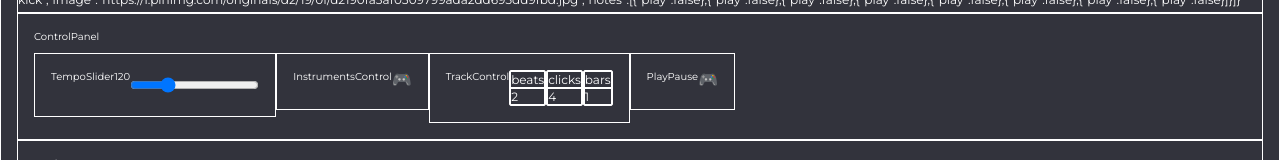
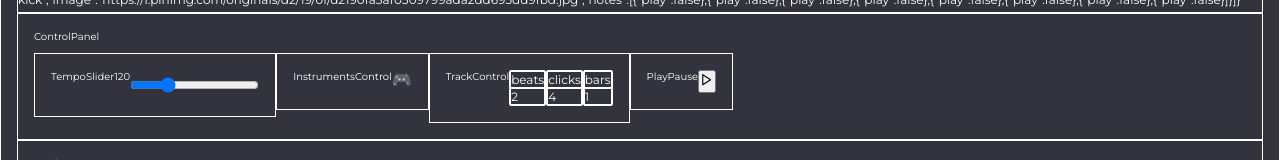
Before and after one commit to mrChernicharo/next-beat2, a Next.js app: page / in a window 1280 px wide. Shown: the part 222-382 px from the top of the page. Built offline with nearby package versions, Linux system fonts and the light colour scheme; a web font is replaced by a local one.

Commit message:
playPause

```diff
--- a/src/pages/components/BeatMaker/Beatmaker.tsx
+++ b/src/pages/components/BeatMaker/Beatmaker.tsx
@@ -6,7 +6,6 @@ import { Track } from './Track/Track';
 
 export default function BeatMaker() {
   const [track, setTrack] = useState<ITrack>(initialTrack);
-  const [isPlaying, setIsPlaying] = useState(false);
   // const [loop, setLoop] = useState(null);
 
   function handleTempoSliderChange(val: number) {
@@ -29,6 +28,10 @@ export default function BeatMaker() {
     setTrack({ ...track, bars: val });
   }
 
+  function handlePlay(val: boolean) {
+    setTrack({ ...track, playing: val });
+  }
+
   return (
     <BeatMakerContainer>
       <span className="component-title">Beat Maker</span>
@@ -39,8 +42,8 @@ export default function BeatMaker() {
           clicks={track.clicks}
           beats={track.beats}
           bars={track.bars}
-          isPlaying={isPlaying}
-          setIsPlaying={setIsPlaying}
+          isPlaying={track.playing}
+          setIsPlaying={handlePlay}
           setTempo={handleTempoSliderChange}
           setClicks={handleClicksChange}
           setBeats={handleBeatsChange}
--- a/src/pages/components/BeatMaker/ControlPanel/ControlPanel.tsx
+++ b/src/pages/components/BeatMaker/ControlPanel/ControlPanel.tsx
@@ -46,7 +46,7 @@ export function ControlPanel({
           setBeats={setBeats}
           setBars={setBars}
         />
-        <PlayPause />
+        <PlayPause isPlaying={isPlaying} setIsPlaying={setIsPlaying} />
       </div>
     </ControlPanelContainer>
   );
--- a/src/pages/components/BeatMaker/ControlPanel/PlayPause/PlayPause.tsx
+++ b/src/pages/components/BeatMaker/ControlPanel/PlayPause/PlayPause.tsx
@@ -1,9 +1,32 @@
-import { PlayPauseContainer } from '../../../../../styles/PlayPauseStyles';
-export function PlayPause() {
+import { PlayPauseContainer, PlayPauseBtn } from '../../../../../styles/PlayPauseStyles';
+import { FiPlay, FiPause } from 'react-icons/fi';
+import { useEffect, useState } from 'react';
+
+interface IPlayPauseProps {
+  isPlaying: boolean;
+  setIsPlaying: Function;
+}
+
+export function PlayPause({ isPlaying, setIsPlaying }: IPlayPauseProps) {
+  const [playing, setPlaying] = useState(isPlaying);
+
+  useEffect(() => {
+    console.log(playing);
+    setIsPlaying(playing);
+  }, [playing]);
+
+  function playToggle() {
+    setPlaying(!playing);
+  }
+
   return (
     <PlayPauseContainer>
       <span className="component-title">PlayPause</span>
-      <div>🎮</div>
+      <div className="btn-container">
+        <PlayPauseBtn onClick={() => playToggle()}>
+          {playing ? <FiPause /> : <FiPlay />}
+        </PlayPauseBtn>
+      </div>
     </PlayPauseContainer>
   );
 }
--- a/src/pages/components/shared/AppSelect.tsx
+++ b/src/pages/components/shared/AppSelect.tsx
@@ -1,10 +1,5 @@
 import { useEffect, useState } from 'react';
 import { AppSelectContainer } from '../../../styles/AppSelectStyles';
-
-// interface IOption {
-//   value: any;
-// }
-
 interface ISelectProps {
   options: any[];
   lable: string;
--- a/src/styles/PlayPauseStyles.tsx
+++ b/src/styles/PlayPauseStyles.tsx
@@ -6,3 +6,4 @@ export const PlayPauseContainer = styled.div`
   height: 100%;
   padding: 16px;
 `;
+export const PlayPauseBtn = styled.button``;
```
